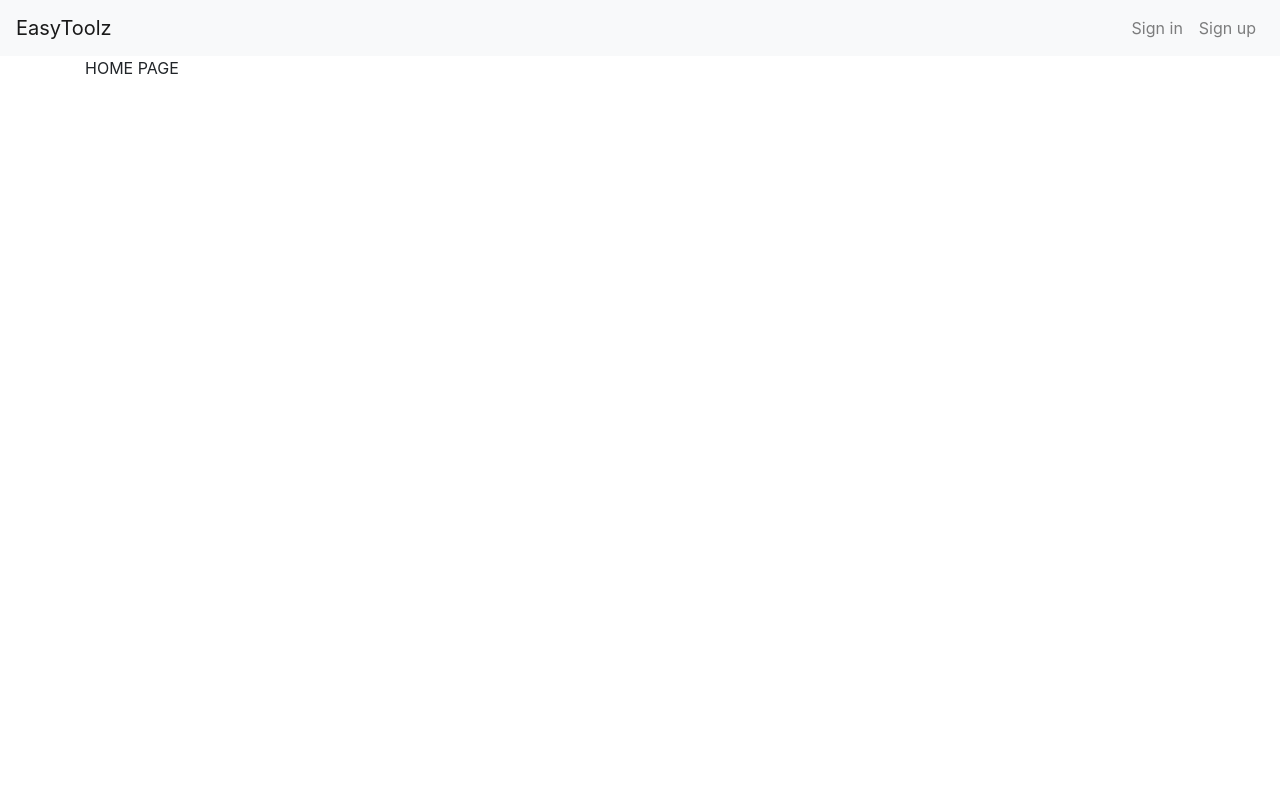
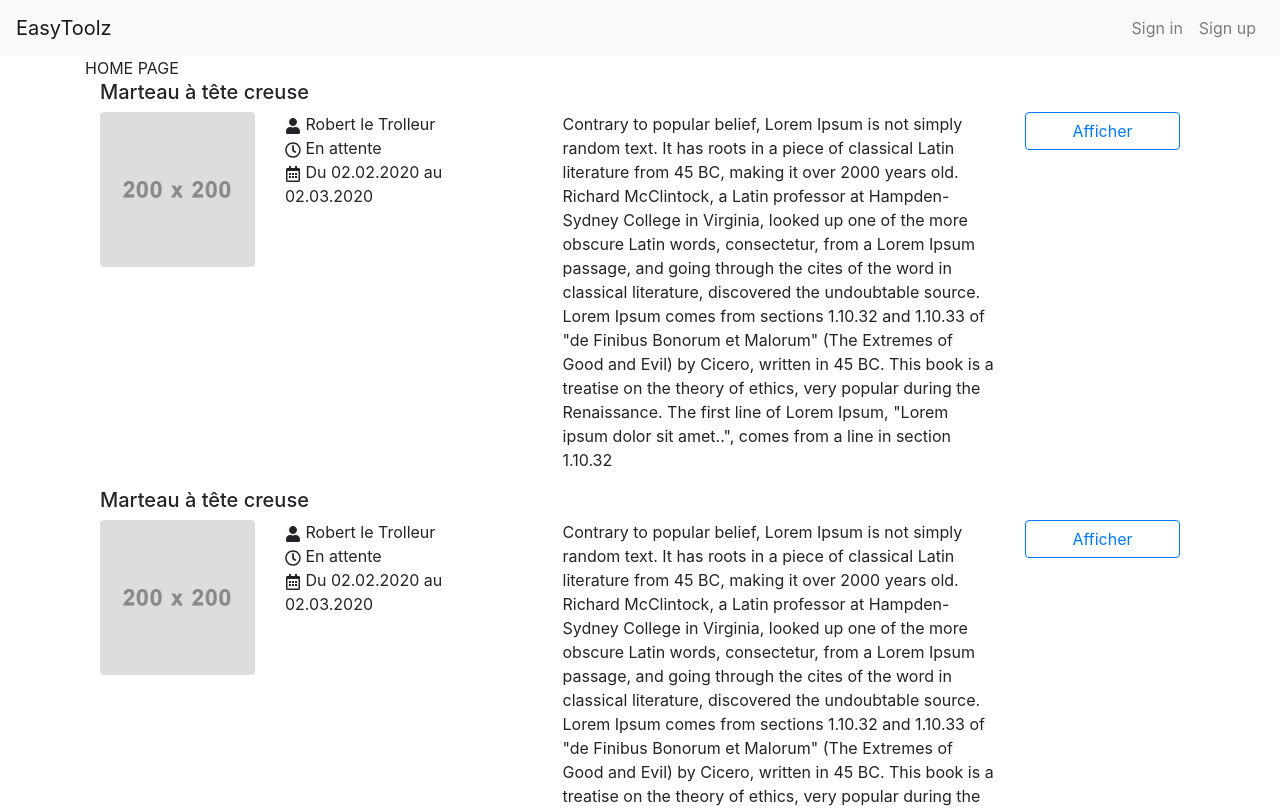
Before and after one commit to Double-i/HEIGVD-PRO-B-05, a React (Create React App) app in the folder Project/src/main/frontend/: page /home in a window 1280 px wide. Shown: the top 808 px of the page. Built offline with nearby package versions, Linux system fonts and the light colour scheme.

Commit message:
Begin design for loans display

```diff
--- a/Project/src/main/frontend/package.json
+++ b/Project/src/main/frontend/package.json
@@ -11,6 +11,7 @@
     "react": "^16.13.0",
     "react-bootstrap": "^1.0.0-beta.17",
     "react-dom": "^16.13.0",
+    "react-icons": "^3.9.0",
     "react-router-dom": "^5.1.2",
     "react-scripts": "3.4.0",
     "yup": "^0.28.3"
--- a/Project/src/main/frontend/src/App.js
+++ b/Project/src/main/frontend/src/App.js
@@ -9,6 +9,7 @@ import Home from './Home/Home'
 import DashBoard from './userDashboard/DashBoard'
 import SignUp from './signUp/SignUp'
 import SignIn from './signIn/SignIn'
+import LoanTable from './userDashboard/loanManagement/LoanTable'
 
 import { SessionContext, SessionHelper } from './common/SessionHelper'
 
@@ -40,6 +41,7 @@ function App() {
                         <Switch>
                             <Route exact path="/home">
                                 <Home />
+                                <LoanTable/>
                             </Route>
                             <Route exact path="/dashboard">
                                 {user.session.isUserLogin() ? (
--- /dev/null
+++ b/Project/src/main/frontend/src/userDashboard/loanManagement/LoanTable.js
@@ -0,0 +1,56 @@
+import React, { useState } from 'react'
+import 'bootstrap/dist/css/bootstrap.min.css'
+import { Image, Media, Button, Container, Row, Col } from 'react-bootstrap'
+import { Link } from 'react-router-dom'
+import { FaUser,  FaRegClock,FaRegCalendarAlt } from 'react-icons/fa';
+
+function LoanTable(props) {
+    // TODO emprunteur --
+    // - fetch des bonnes infos en fonction de la session utilisateur courrante
+    // - afficher les bonnes infos
+    // - Bouton ralonger le temps
+    // - Bouton raccourcir le temps
+    // - Bouton annuler la réservation ?
+
+    // TODO propriétaire --
+    // - Fetcher des bonnes infos en focntion de la session utilisateur courrante
+    // - Bouton récupérer les outils plus rapidement
+    // - Bouton refuser demande
+    // - Bouton accepter demande
+
+    const loan = [1,2,3,4]
+    return (
+        <Container fluid={true}>
+            {loan.map((value, idx ) =>(
+                <Media as="li" >
+                  <Row className="justify-content-md-center">
+                      <Col xs="12" lg="12"><h5>Marteau à tête creuse</h5></Col>
+                      <Col xs="6" lg="2">
+                          <Image src="tools_img_placeholder.png" rounded  fluid />
+                      </Col>
+                      <Col xs="6" lg="3">
+                              <FaUser /> Robert le Trolleur
+                              <br/>
+                              <FaRegClock /> En attente
+                              <br/>
+                              <FaRegCalendarAlt /> Du 02.02.2020 au 02.03.2020
+
+                      </Col>
+                      <Col xs="12" lg="5">
+
+                              <p>Contrary to popular belief, Lorem Ipsum is not simply random text. It has roots in a piece of classical Latin literature from 45 BC, making it over 2000 years old. Richard McClintock, a Latin professor at Hampden-Sydney College in Virginia, looked up one of the more obscure Latin words, consectetur, from a Lorem Ipsum passage, and going through the cites of the word in classical literature, discovered the undoubtable source. Lorem Ipsum comes from sections 1.10.32 and 1.10.33 of "de Finibus Bonorum et Malorum" (The Extremes of Good and Evil) by Cicero, written in 45 BC. This book is a treatise on the theory of ethics, very popular during the Renaissance. The first line of Lorem Ipsum, "Lorem ipsum dolor sit amet..", comes from a line in section 1.10.32</p>
+                      </Col>
+
+                      <Col xs="6" lg="2">
+                          <Button variant="outline-primary" block>Afficher</Button>{' '}
+                      </Col>
+                  </Row>
+                  <br/>
+              </Media>
+            ))}
+
+
+        </Container>
+    )
+}
+export default LoanTable
```
Also changed, not shown: Project/src/main/frontend/public/tools_img_placeholder.png (added), 1 other file (tests, documents, lock files or other folders).
